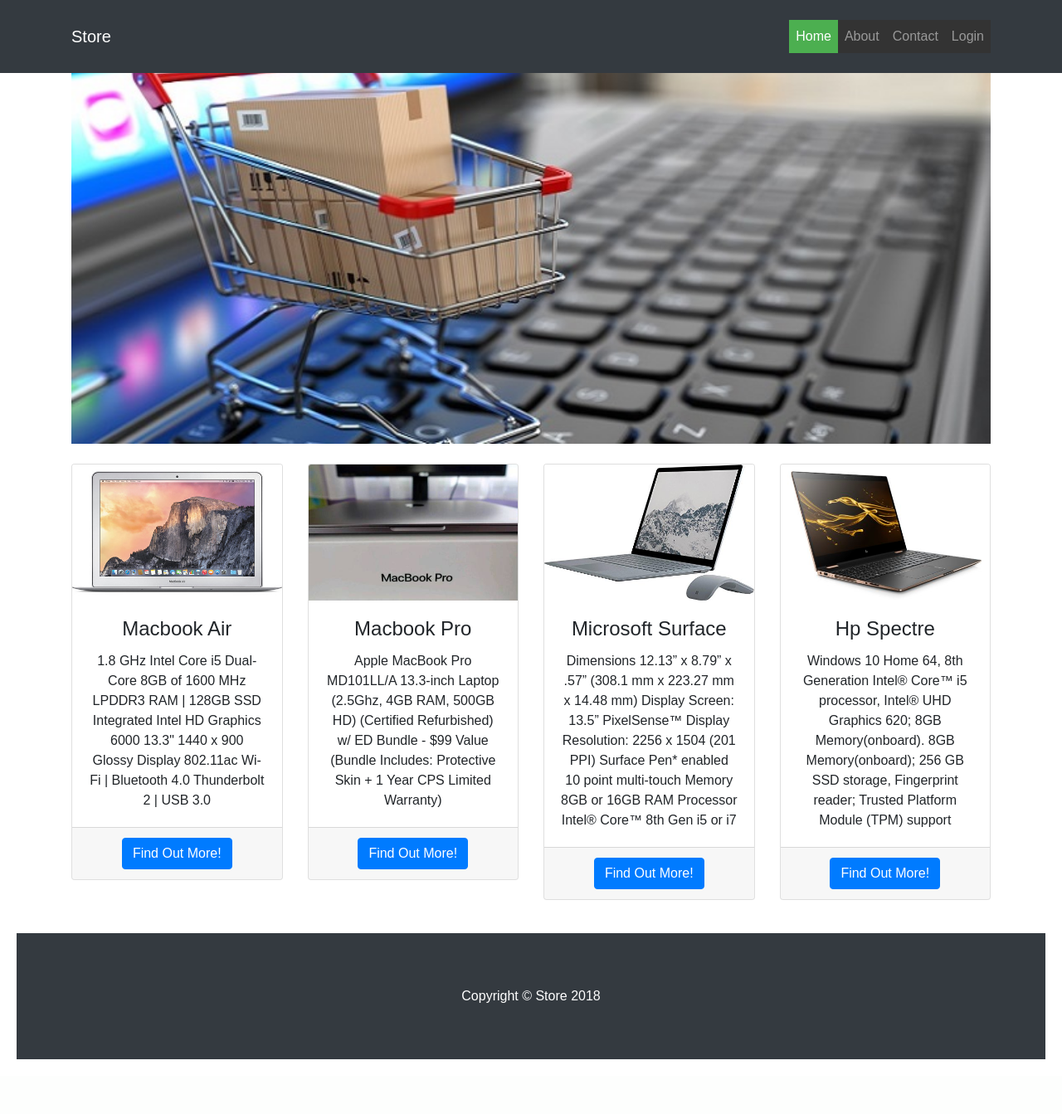
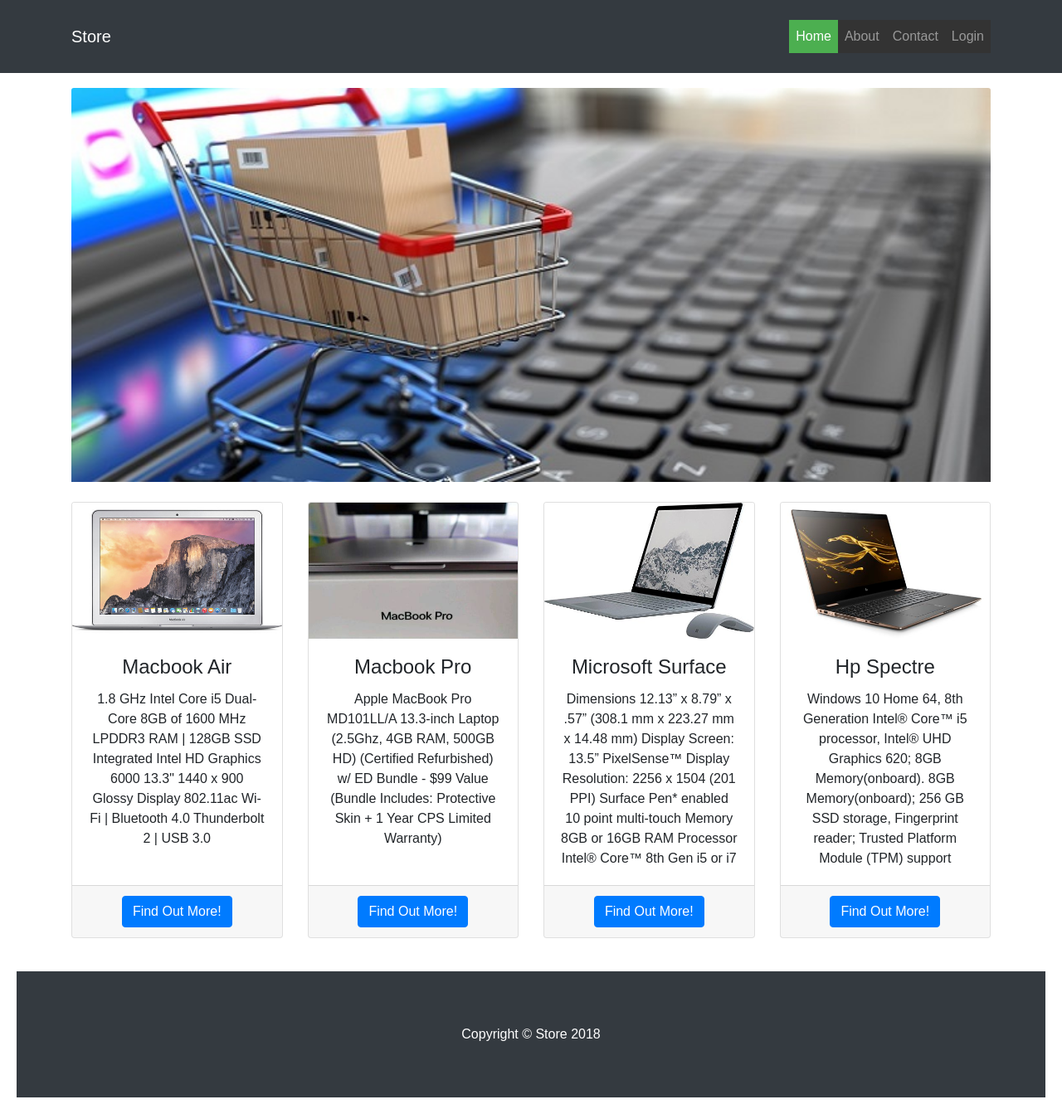
Before and after one commit to mohsinzahid/Wad_Project, a PHP site: page / in a window 1280 px wide. Shown: the whole page at 83% size. Before the commit the page ends 1277 px from the top, so only its background shows below. Run offline with PHP 8.4, Linux system fonts and the light colour scheme.

Commit message:
css file correction and links pages with nav bar

```diff
--- a/css/style.css
+++ b/css/style.css
@@ -4,6 +4,9 @@
  				font-family: sans-serif;
 			}
 
+body {
+    padding-top: 54px;
+}
 
 			#header {
 
@@ -17,6 +20,17 @@
 			body {
                 font-family: "Lato", sans-serif;
             }
+
+@media (min-width: 992px) {
+    body {
+        padding-top: 56px;
+    }
+}
+
+.card {
+    height: 100%;
+}
+
 
 @media screen and (max-height: 450px) {
   .sidenav {padding-top: 15px;}
```
Also changed, not shown: css/style2.css (added, +14 -0 lines).
